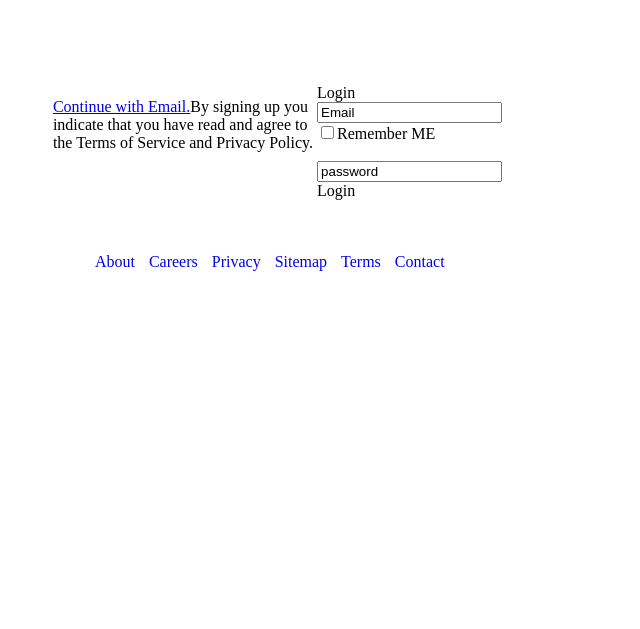
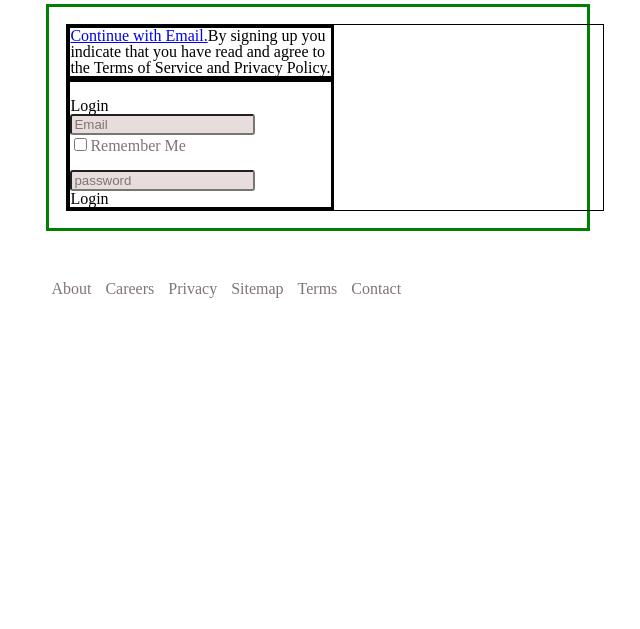
Before and after one commit to syntaxSizer/Qu0ra, a plain HTML site: page clone/login.html in a window 1280 px wide. Shown: the part 171-800 px from the top of the page, without its empty margins (312-952 px from the left). Drawn offline with Linux system fonts and the light colour scheme.

Commit message:
add reset.css to the form

```diff
--- a/clone/login.html
+++ b/clone/login.html
@@ -1,8 +1,10 @@
 <!DOC TYPE html>
 <html lang="en">
-<head><title>Quora</title></head>
+<head><title>Quora</title>
+    <meta charset="utf-8">
     <link rel="stylesheet" href="stylesheet.css">
-
+    <link rel="stylesheet" href="reset.css">
+    </head>
     <body>
 
             <div id="upperBox">
@@ -13,12 +15,12 @@
         </div>
             <div id="middeBox">
                 <form>
-                    <table>
+                    <table id="table">
                         <tr>
                             <td id="1st">
                                 <a href="#">Continue with Email.</a>By signing up you<br/> indicate that you have read and agree to <br/>the Terms of Service and Privacy Policy.</td>
                             <td id="2st"><p> <br/></p>
-                                <div id="td2elm2"><label for="login">Login</label><br/><input type="text" name="login" value="Email"><br/><input type="checkbox" name="Remember Me" value="Remember Me"><label for= "Remember Me">Remember ME </label><br/><br/><input name=   "password" type="text" value="password"><br/><botton id="botton">Login</botton></div></td>
+                                <div id="td2elm2"><label for="login">Login</label><br/><input id="eml" type="text" name="login" value="Email"><br/><input type="checkbox" name="Remember Me" value="Remember Me"><label id="eml1" for= "Remember Me">Remember Me </label><br/><br/><input id="eml" name=   "password" type="text" value="password"><br/><botton id="botton">Login</botton></div></td>
                     </tr></table></form>
     </div>
 <div id="bottomBox">
--- /dev/null
+++ b/clone/reset.css
@@ -0,0 +1,48 @@
+/* http://meyerweb.com/eric/tools/css/reset/
+   v2.0 | 20110126
+   License: none (public domain)
+*/
+
+html, body, div, span, applet, object, iframe,
+h1, h2, h3, h4, h5, h6, p, blockquote, pre,
+a, abbr, acronym, address, big, cite, code,
+del, dfn, em, img, ins, kbd, q, s, samp,
+small, strike, strong, sub, sup, tt, var,
+b, u, i, center,
+dl, dt, dd, ol, ul, li,
+fieldset, form, label, legend,
+table, caption, tbody, tfoot, thead, tr, th, td,
+article, aside, canvas, details, embed,
+figure, figcaption, footer, header, hgroup,
+menu, nav, output, ruby, section, summary,
+time, mark, audio, video {
+	margin: 0;
+	padding: 0;
+	border: 0;
+	font-size: 100%;
+	font: inherit;
+	vertical-align: baseline;
+}
+/* HTML5 display-role reset for older browsers */
+article, aside, details, figcaption, figure,
+footer, header, hgroup, menu, nav, section, main {
+	display: block;
+}
+body {
+	line-height: 1;
+}
+ol, ul {
+	list-style: none;
+}
+blockquote, q {
+	quotes: none;
+}
+blockquote:before, blockquote:after,
+q:before, q:after {
+	content: '';
+	content: none;
+}
+table {
+	border-collapse: collapse;
+	border-spacing: 0;
+}
--- a/clone/stylesheet.css
+++ b/clone/stylesheet.css
@@ -1,7 +1,11 @@
 
 #middeBox  {
+    display: block;
+    border :solid 3px green;
     margin: 50px;
     margin-left: 28%;
+    width: 42%;
+    margin-top:15px;
 }
 
 #bottomBoxul a {
@@ -34,11 +38,38 @@
 #bottomBox ul li {
     display:inline;
     padding:5px;
-
-
-
 }
 
 #nav {
     margin-left: 28%;
 }
+
+#bottomBox a{
+    color: #817474;
+}
+
+
+
+#table{
+    display: block;
+    border: solid 1px;
+    border-collapse: collapse;
+    width: 100%;
+}
+#table td{
+    display: block;
+    border: solid 3px;
+}
+
+#table {
+    margin: 17px;
+}
+
+#eml {
+    color:#817474;
+    border-radius: 3px;
+    background-color: #e8dddd;
+}
+#eml1{
+    color: #817474;
+}
```
